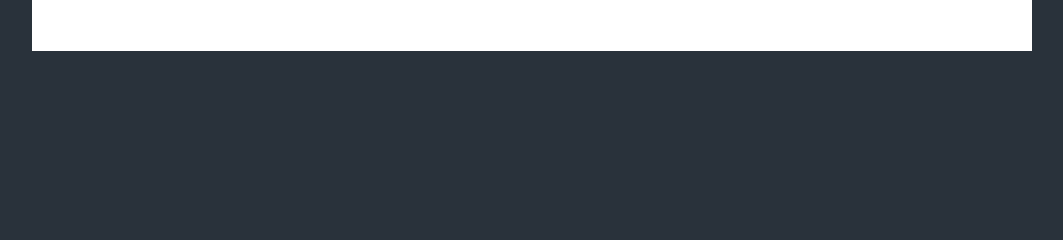
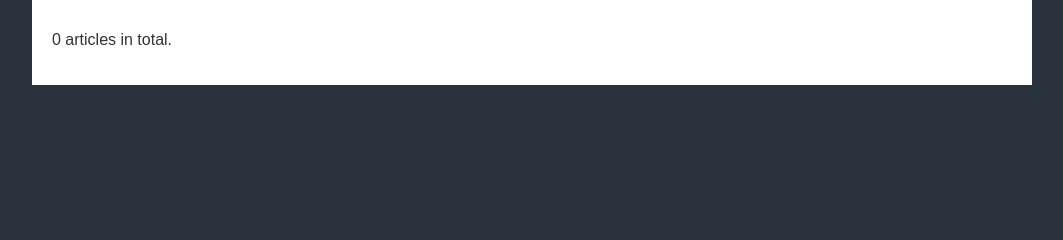
Before and after one commit to hughcapet/webdev_course, a PHP site: page /?action=archive in a window 1280 px wide. Shown: the part 167-407 px from the top of the page, without its empty margins (108-1171 px from the left). Run offline with PHP 8.4, Linux system fonts and the light colour scheme; data that the repository does not hold is empty.

Commit message:
Fix wrong publicationDate calculation. Add number of articles to archive

```diff
--- a/lab 4/classes/Article.php
+++ b/lab 4/classes/Article.php
@@ -20,7 +20,7 @@ class Article {
 		if (isset($params['publicationDate'])) {
 			$publicationDate = explode('-', $params['publicationDate']);
 			list($y, $m, $d) = $publicationDate;
-			$this->publicationDate = mktime(0, 0, 0, $m, $d, $y);
+			$this->publicationDate = mktime(0, 0, 0, $m, $d + 1, $y);
 		}
 	}
 
--- a/lab 4/config.php
+++ b/lab 4/config.php
@@ -1,7 +1,7 @@
 <?php
 ini_set("display_errors", true);
 date_default_timezone_set("Europe/Moscow");
-define("DB_DSN", "mysql:host=localhost;dbname=news");
+define("DB_DSN", "mysql:host=localhost;dbname=lab4");
 define("DB_USERNAME", "root");
 define("DB_PASSWORD", "");
 define("CLASS_PATH", "classes");
--- a/lab 4/templates/admin/editArticle.php
+++ b/lab 4/templates/admin/editArticle.php
@@ -20,7 +20,7 @@
         </li>
         <li>
             <label for="publicationDate">Publication Date</label>
-            <input type="date" name="publicationDate" id="publicationDate" placeholder="YYYY-MM-DD" required maxlength="10" value="<?php echo $results['article']->publicationDate ? date( "Y-m-d", $results['article']->publicationDate ) : date("Y-m-d", time()) ?>" >
+            <input type="date" name="publicationDate" id="publicationDate" placeholder="YYYY-MM-DD" required maxlength="10" value="<?php echo $results['article']->publicationDate ? date("Y-m-d", $results['article']->publicationDate) : date("Y-m-d", time()); ?>" >
         </li>
     </ul>
 
--- a/lab 4/templates/archive.php
+++ b/lab 4/templates/archive.php
@@ -1,7 +1,7 @@
 <?php include "templates/include/header.php" ?>
 <h1>Article Archive</h1>
 
-<ul>
+<ul id="headlines">
 
   <?php foreach ($results['articles'] as $article) { ?>
 
@@ -15,6 +15,9 @@
             </a>
         </h2>
     </li>
+        <?php } ?>
 </ul>
 
-    <?php } ?>
+
+
+<p><?php echo $results['totalRows']?> article<?php echo ( $results['totalRows'] != 1 ) ? 's' : '' ?> in total.</p>
```
